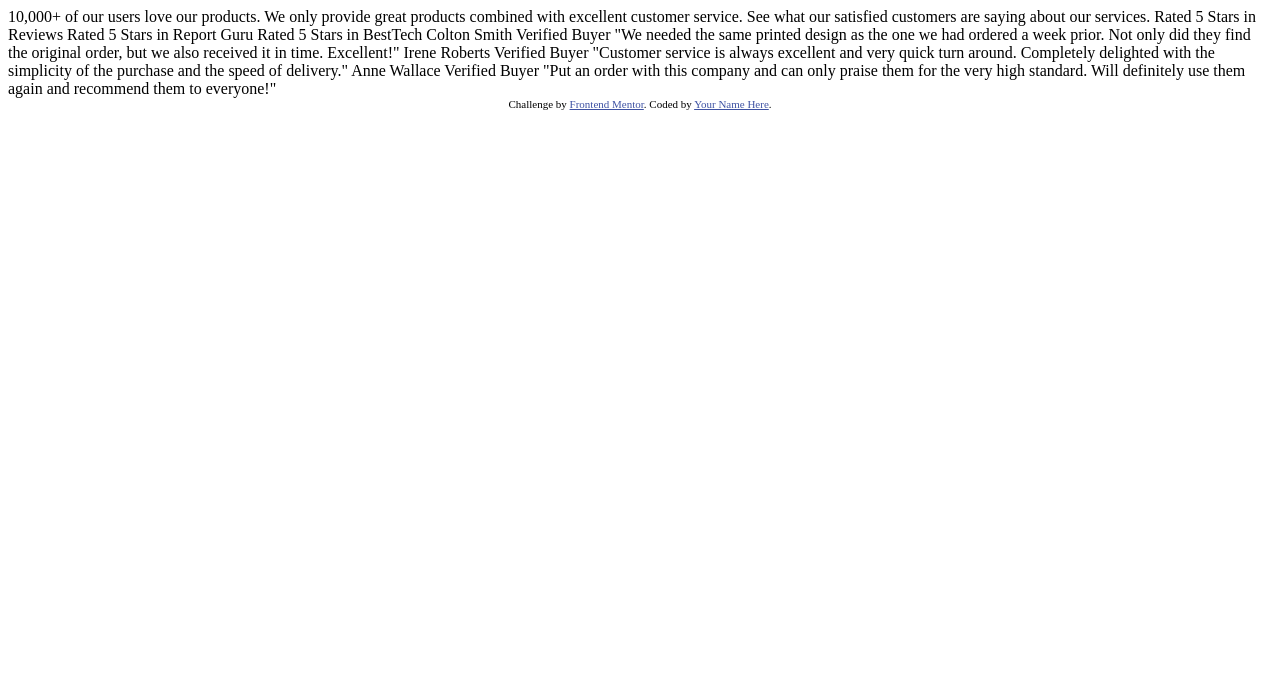
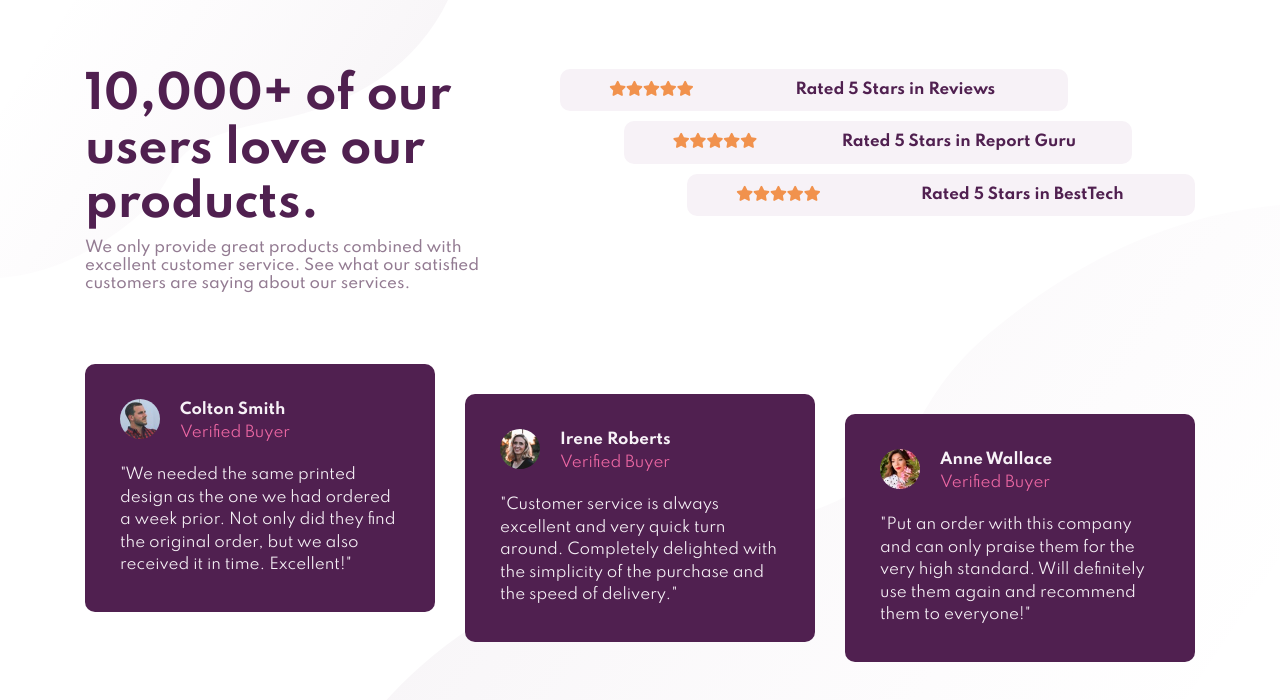
Before and after one commit to leighton1323/socialProof, a plain HTML site: page index.html in a window 1280 px wide. Drawn offline with nearby package versions, Linux system fonts and the light colour scheme.

Commit message:
Updated HTML and Adding Styling Sheet
Added content.

```diff
--- a/index.html
+++ b/index.html
@@ -3,59 +3,102 @@
    <head>
       <meta charset="UTF-8" />
       <meta name="viewport" content="width=device-width, initial-scale=1.0" />
-    <!-- displays site properly based on user's device -->
 
-    <link
-      rel="icon"
-      type="image/png"
-      sizes="32x32"
-      href="./images/favicon-32x32.png"
-    />
+      <link rel="stylesheet" href="https://use.fontawesome.com/releases/v5.14.0/css/all.css" integrity="sha384-HzLeBuhoNPvSl5KYnjx0BT+WB0QEEqLprO+NBkkk5gbc67FTaL7XIGa2w1L0Xbgc" crossorigin="anonymous">
+
+      <link href="https://fonts.googleapis.com/css2?family=Spartan:wght@400;500;700&display=swap" rel="stylesheet">
+
+      <link rel="stylesheet" href="https://stackpath.bootstrapcdn.com/bootstrap/4.5.2/css/bootstrap.min.css" integrity="sha384-JcKb8q3iqJ61gNV9KGb8thSsNjpSL0n8PARn9HuZOnIxN0hoP+VmmDGMN5t9UJ0Z" crossorigin="anonymous">
+
+      <link rel="stylesheet" type="text/css" href="socialProof.css">
+
 
       <title>Frontend Mentor | Social proof section</title>
-
-    <!-- Feel free to remove these styles or customise in your own stylesheet 👍 -->
-    <style>
-      .attribution {
-        font-size: 11px;
-        text-align: center;
-      }
-      .attribution a {
-        color: hsl(228, 45%, 44%);
-      }
-    </style>
 </head>
 <body>
-    10,000+ of our users love our products.
+   <div id="stars" class="container">
+      <div class="row">
+         <div class="col-lg-5">
+            <h1>10,000+ of our users love our products.</h1>
+            <h2>We only provide great products combined with excellent customer service. See what our satisfied customers are saying about our services.</h2>
+         </div>
+         <div class="col-lg-7">
+            <div class="ratings">
+               <div class="row ratingBox rating1">
+                  <div class="col-12 col-lg-4 stars"><i class="fas fa-star"></i><i class="fas fa-star"></i><i class="fas fa-star"></i><i class="fas fa-star"></i><i class="fas fa-star"></i></div>
+                  <div class="col-12 col-lg-8">Rated 5 Stars in Reviews</div>
+               </div>
+               <div class="row ratingBox rating2">
+                  <div class="col-12 col-lg-4 stars"><i class="fas fa-star"></i><i class="fas fa-star"></i><i class="fas fa-star"></i><i class="fas fa-star"></i><i class="fas fa-star"></i></div>
+                  <div class="col-12 col-lg-8">Rated 5 Stars in Report Guru</div>
+               </div>
+               <div class="row ratingBox rating3">
+                  <div class="col-12 col-lg-4 stars"><i class="fas fa-star"></i><i class="fas fa-star"></i><i class="fas fa-star"></i><i class="fas fa-star"></i><i class="fas fa-star"></i></div>
+                  <div class="col-12 col-lg-8">Rated 5 Stars in BestTech</div>
+               </div>
+            </div>
 
-    We only provide great products combined with excellent customer service.
-    See what our satisfied customers are saying about our services.
 
-    Rated 5 Stars in Reviews
-    Rated 5 Stars in Report Guru
-    Rated 5 Stars in BestTech
 
-    Colton Smith
-    Verified Buyer
-    "We needed the same printed design as the one we had ordered a week prior.
-    Not only did they find the original order, but we also received it in time.
-    Excellent!"
 
-    Irene Roberts
-    Verified Buyer
-    "Customer service is always excellent and very quick turn around. Completely
-    delighted with the simplicity of the purchase and the speed of delivery."
 
-    Anne Wallace
-    Verified Buyer
-    "Put an order with this company and can only praise them for the very high
-    standard. Will definitely use them again and recommend them to everyone!"
+         </div>
+      </div>
 
-    <div class="attribution">
-      Challenge by
-      <a href="https://www.frontendmentor.io?ref=challenge" target="_blank"
-        >Frontend Mentor</a
-      >. Coded by <a href="#">Your Name Here</a>.
+
    </div>
+   <div id="reviews" class="container">
+      <div class="row">
+         <div class="col-12 col-lg-4">
+            <div class="reviewBox reivew1">
+               <div class="profileHeader">
+                  <div class="profileImage profile1"></div>
+                  <div class="profileText">
+                     <div class="profileName">Colton Smith</div>
+                     <div class="profileVerified">Verified Buyer</div>
+                  </div>
+               </div>
+               <div class="profileReview">"We needed the same printed design as the one we had ordered a week prior. Not only did they find the original order, but we also received it in time. Excellent!"</div>
+            </div>
+         </div>
+         <div class="col-12 col-lg-4">
+            <div class="reviewBox review2">
+               <div class="profileHeader">
+                  <div class="profileImage profile2"></div>
+                  <div class="profileText">
+                     <div class="profileName">Irene Roberts</div>
+                     <div class="profileVerified">Verified Buyer</div>
+                  </div>
+               </div>
+               <div class="profileReview">"Customer service is always excellent and very quick turn around. Completely delighted with the simplicity of the purchase and the speed of delivery."</div>
+            </div>
+         </div>
+         <div class="col-12 col-lg-4">
+            <div class="reviewBox review3">
+               <div class="profileHeader">
+                  <div class="profileImage profile3"></div>
+                  <div class="profileText">
+                     <div class="profileName">Anne Wallace</div>
+                     <div class="profileVerified">Verified Buyer</div>
+                  </div>
+               </div>
+               <div class="profileReview">"Put an order with this company and can only praise them for the very high standard. Will definitely use them again and recommend them to everyone!"</div>
+            </div>
+         </div>
+
+      </div>
+   </div>
+
+
+
+      <script src="https://code.jquery.com/jquery-3.5.1.min.js" integrity="sha256-9/aliU8dGd2tb6OSsuzixeV4y/faTqgFtohetphbbj0=" crossorigin="anonymous"></script>
+
+      <script src="https://stackpath.bootstrapcdn.com/bootstrap/3.4.1/js/bootstrap.min.js" integrity="sha384-aJ21OjlMXNL5UyIl/XNwTMqvzeRMZH2w8c5cRVpzpU8Y5bApTppSuUkhZXN0VxHd" crossorigin="anonymous"></script>
+
    </body>
 </html>
+
+<!--
+
+
+>
--- /dev/null
+++ b/socialProof.css
@@ -0,0 +1,208 @@
+html{
+ 	height: 100%;
+	padding: 5px;
+
+}
+div{
+/*	border: solid black 1px;*/
+	display: flow-root;
+}
+
+body{
+	font-size: 15px;
+	font-family: 'Spartan', sans-serif;
+	color: hsl(300, 43%, 22%);
+
+}
+@media screen and (max-width:991px){
+	body{
+		background-image: url(images/bg-pattern-top-mobile.svg),
+		url(images/bg-pattern-bottom-mobile.svg);
+		background-repeat: no-repeat,
+			no-repeat;
+		background-position: top left,
+			bottom right;
+		background-size: 100%,
+			100%;
+		background-attachment: local,
+			fixed;
+	}
+
+	h1{
+		text-align: center;
+		font-size: 2em;
+		font-weight: 700;
+	}
+
+	h2{
+		text-align: center;
+		text-align-last: center;
+		color: hsl(303, 10%, 53%);
+		font-size: .92em;
+		font-weight: 500;
+		line-height: 1.8em;
+	}
+}
+@media screen and (min-width:991px){
+	body{
+		background-image: url(images/bg-pattern-top-desktop.svg),
+		url(images/bg-pattern-bottom-desktop.svg);
+		background-repeat: no-repeat,
+			no-repeat;
+		background-position: top left,
+			bottom right;
+		background-size: 35%,
+			75%;
+	}
+
+	h1{
+		font-size: 3em;
+		font-weight: 700;
+	}
+
+	h2{
+		color: hsl(303, 10%, 53%);
+		font-size: 1em;
+		font-weight: 500;
+	}
+}
+
+.container{
+	padding-top: 5%;
+}
+.stars{
+	color: rgb(241, 146, 77);
+	font-weight: 400;
+}
+
+.ratings{
+	text-align: center;
+	color: hsl(300, 43%, 22%);
+}
+
+.ratingBox{
+	background: hsl(300, 24%, 96%);
+	border-radius: 10px;
+	padding: 10px;
+	font-weight: 700;
+	width: 100%;
+	margin-bottom: 10px;
+}
+
+.reviewBox{
+	width: 100%;
+	background: hsl(300, 43%, 22%);
+	border-radius: 10px;
+	padding: 10%;
+/*	min-width: 300px;*/
+/**/
+}
+
+.profileHeader{
+}
+
+.profileImage{
+	float: left;
+	width: 40px;
+	height: 40px;
+	object-fit: contain;
+	border-radius: 50%;
+	background-size: contain;
+	background-position: center;
+}
+
+.profileText{
+	text-align: left;
+	padding-left: 20px;
+
+}
+
+.profileName{
+	font-weight: 700;
+	color: hsl(300, 24%, 96%);
+
+}
+
+.profileVerified{
+	font-weight: 400;
+	color: hsl(333, 80%, 67%);
+
+}
+
+.profileReview{
+	margin-top: 20px;
+	color: hsl(300, 24%, 96%);
+	font-weight: 400;
+}
+
+
+.profile1{
+	background-image: url(images/image-colton.jpg);
+}
+.profile2{
+	background-image: url(images/image-irene.jpg);
+}
+.profile3{
+	background-image: url(images/image-anne.jpg);
+}
+
+
+@media screen and (max-width:990px){
+	.review1{
+		margin-top: 10px;
+	}
+	.review2{
+		margin-top: 10px;
+	}
+	.review3{
+		margin-top: 10px;
+	}
+}
+@media screen and (min-width:990px){
+	.review1{
+		margin: 10px 10px 0px 0px;
+	}
+	.review2{
+		margin: 30px 10px 0px 0px;
+	}
+	.review3{
+		margin: 50px 0px 10px 0px;
+	}
+}
+@media screen and (max-width:990px){
+	.rating1{
+		width: 100%;
+		margin-top: 5%;
+		margin-left: 0%;
+	}
+	.rating2{
+		width: 100%;
+		margin-left: 0%;
+	}
+	.rating3{
+		width: 100%;
+		margin-left: 0%;
+	}
+}
+@media screen and (min-width:991px){
+	.rating1{
+		width: 80%;
+		margin-left: 0%;
+	}
+	.rating2{
+		width: 80%;
+		margin-left: 10%;
+	}
+	.rating3{
+		width: 80%;
+		margin-left: 20%;
+	}
+}
+
+
+
+
+
+
+
+}
```
Also changed, not shown: 1 other file. Lines whose indentation alone changed are shown as unchanged.
